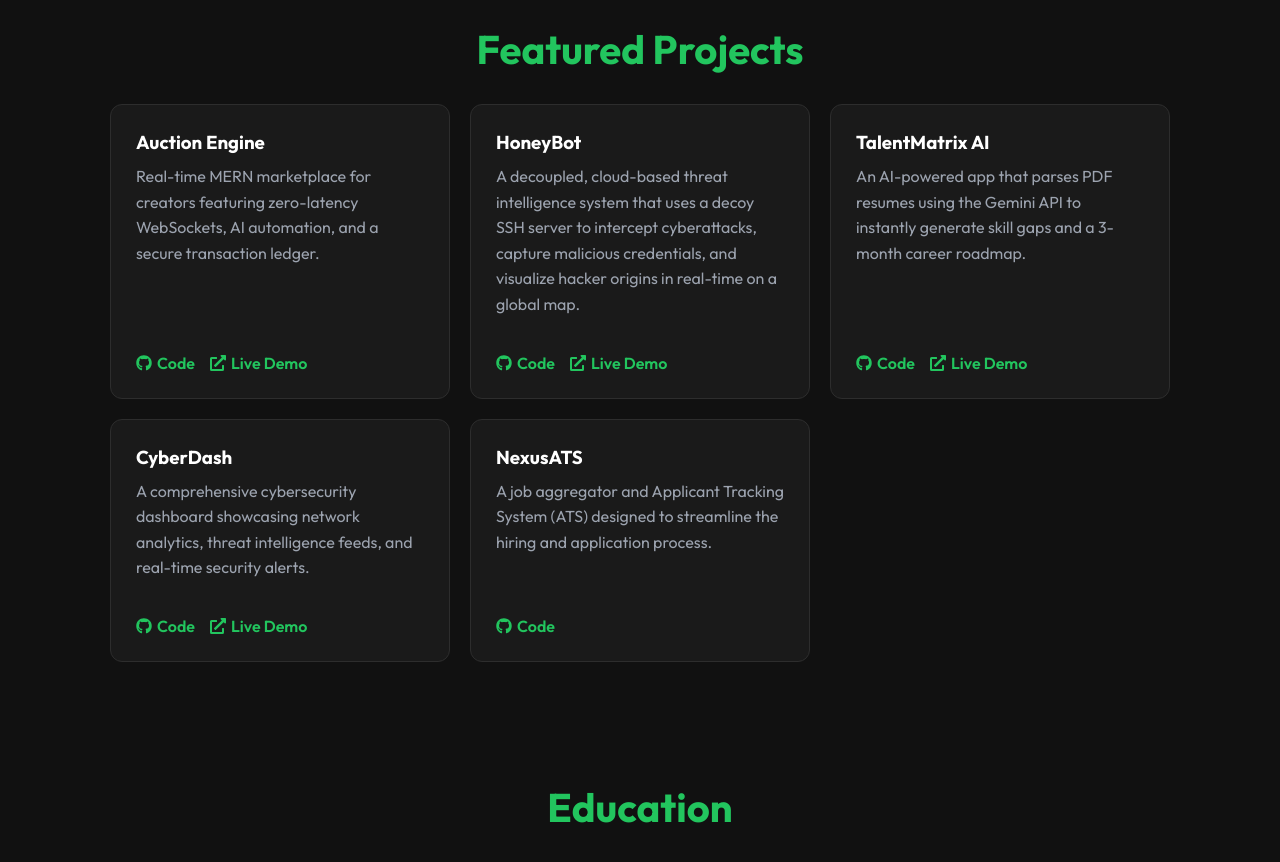
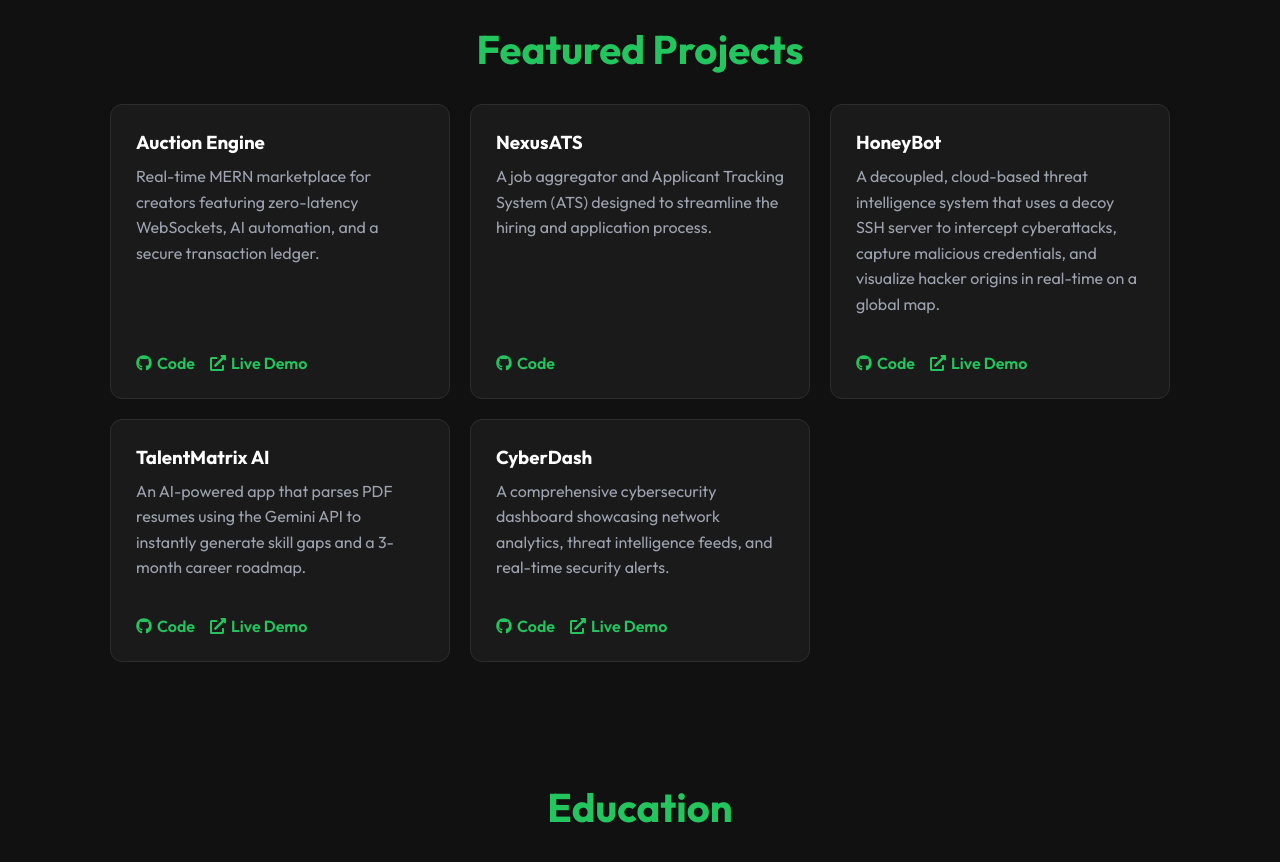
Before and after one commit to ChinmayPatil00/My-Portfolio, a React (Vite) app in the folder client/: page / in a window 1280 px wide. Shown: the part 1780-2642 px from the top of the page. Built offline with nearby package versions, Linux system fonts and the light colour scheme; the HTML template or start-up script is replaced by a standard one.

Commit message:
Reorder projects array: NexusATS 2nd, CyberDash 5th

```diff
--- a/client/src/components/Projects.jsx
+++ b/client/src/components/Projects.jsx
@@ -8,6 +8,11 @@ function Projects() {
       desc: "Real-time MERN marketplace for creators featuring zero-latency WebSockets, AI automation, and a secure transaction ledger.",
       github: "https://github.com/ChinmayPatil00/CreatorFlow",
       live: "https://creator-flow-xi.vercel.app"
+    },
+    {
+      name: "NexusATS",
+      desc: "A job aggregator and Applicant Tracking System (ATS) designed to streamline the hiring and application process.",
+      github: "https://github.com/ChinmayPatil00/NexusAts"
     },
     {
       name: "HoneyBot",
@@ -26,11 +31,6 @@ function Projects() {
       desc: "A comprehensive cybersecurity dashboard showcasing network analytics, threat intelligence feeds, and real-time security alerts.",
       github: "https://github.com/ChinmayPatil00/CyberDash",
       live: "https://cyber-dash-two.vercel.app"
-    },
-    {
-      name: "NexusATS",
-      desc: "A job aggregator and Applicant Tracking System (ATS) designed to streamline the hiring and application process.",
-      github: "https://github.com/ChinmayPatil00/NexusAts"
     }
   ];
 
```
